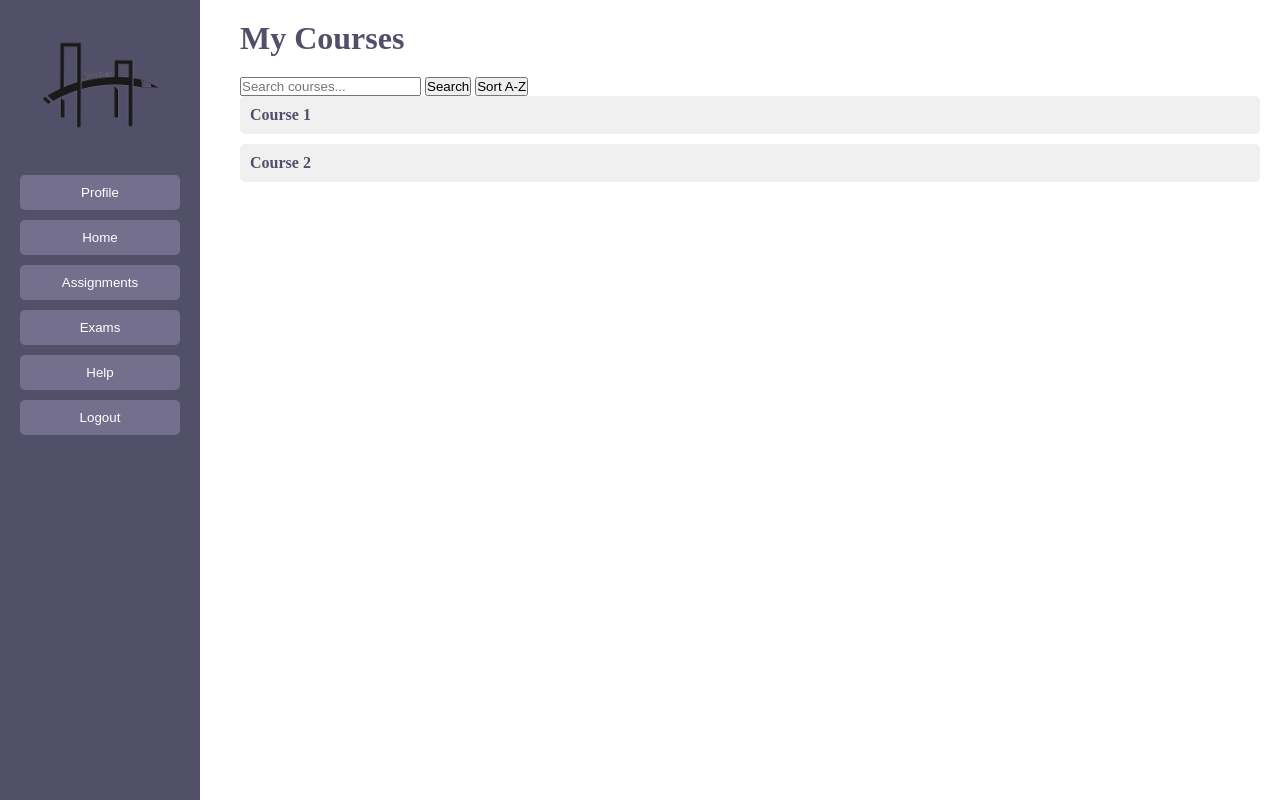
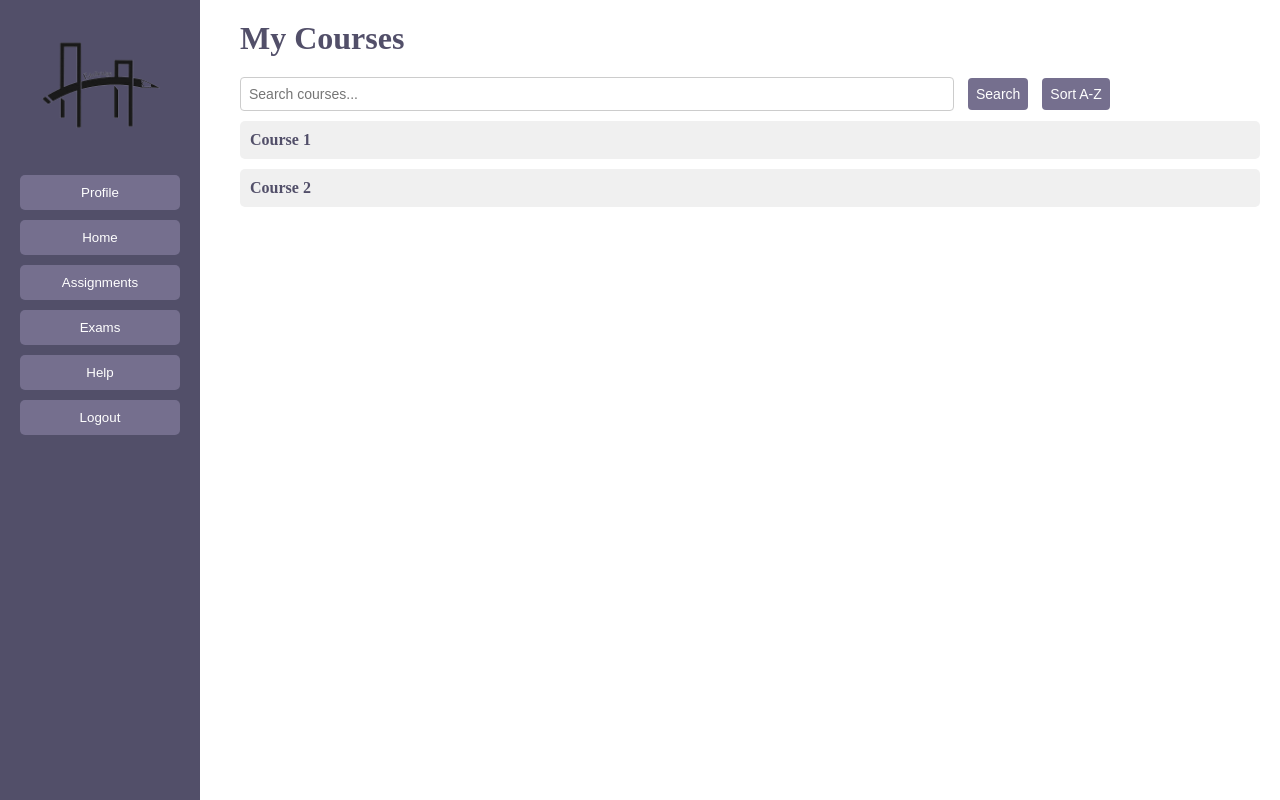
Before and after one commit to reemaalbrrak/EdBridge1, a PHP site: page /SCoursePage.html in a window 1280 px wide. Run offline with PHP 8.4, Linux system fonts and the light colour scheme.

Commit message:
Update CoursePage.css
add the style for the search bar

```diff
--- a/CoursePage.css
+++ b/CoursePage.css
@@ -3,6 +3,43 @@
     margin: 0;
     padding: 0;
     box-sizing: border-box;
+  }
+  #search-container {
+    margin-left: 200px; /* Adjust based on the sidebar width */
+    padding: 20px;
+
+  }
+
+  #search-bar {
+    display: flex;
+    margin-bottom: 20px;
+  }
+
+  #course-search {
+    margin-bottom: 10px;
+    padding: 8px;
+    width: 70%;
+    font-size: 14px;
+    border: 1px solid #ccc;
+    border-radius: 4px;
+  }
+
+  #search-button,
+  #sort-button {
+    padding: 8px;
+    font-size: 14px;
+    background-color: #756f8e;
+    color: #fff;
+    border: none;
+    cursor: pointer;
+    border-radius: 4px;
+    transition: background-color 0.3s ease;
+    margin-left: 10px;
+  }
+
+  #search-button:hover,
+  #sort-button:hover {
+    background-color: #9887a4; /* New background color on hover */
   }
 
   /* Styling for Sidebar */
```
